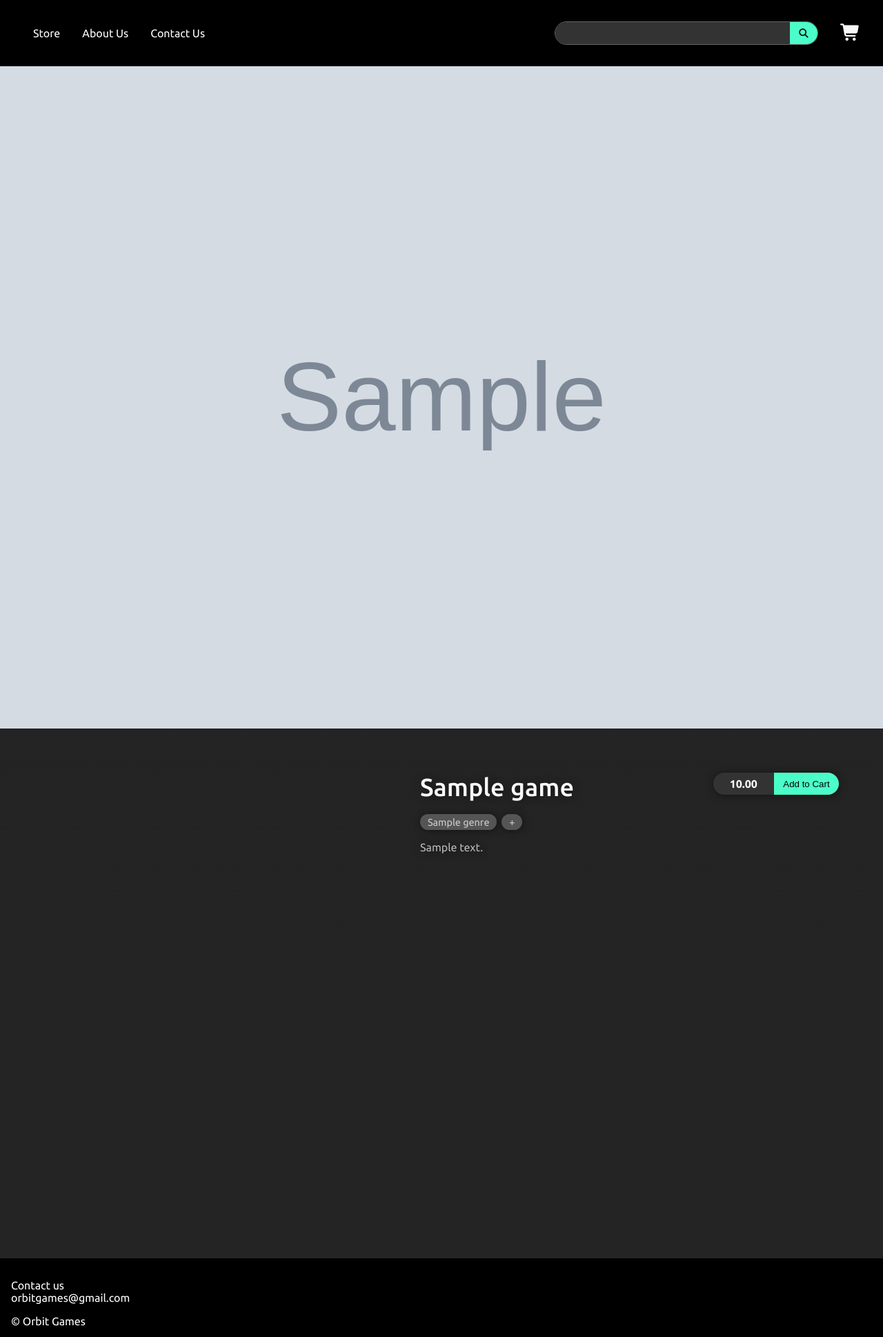
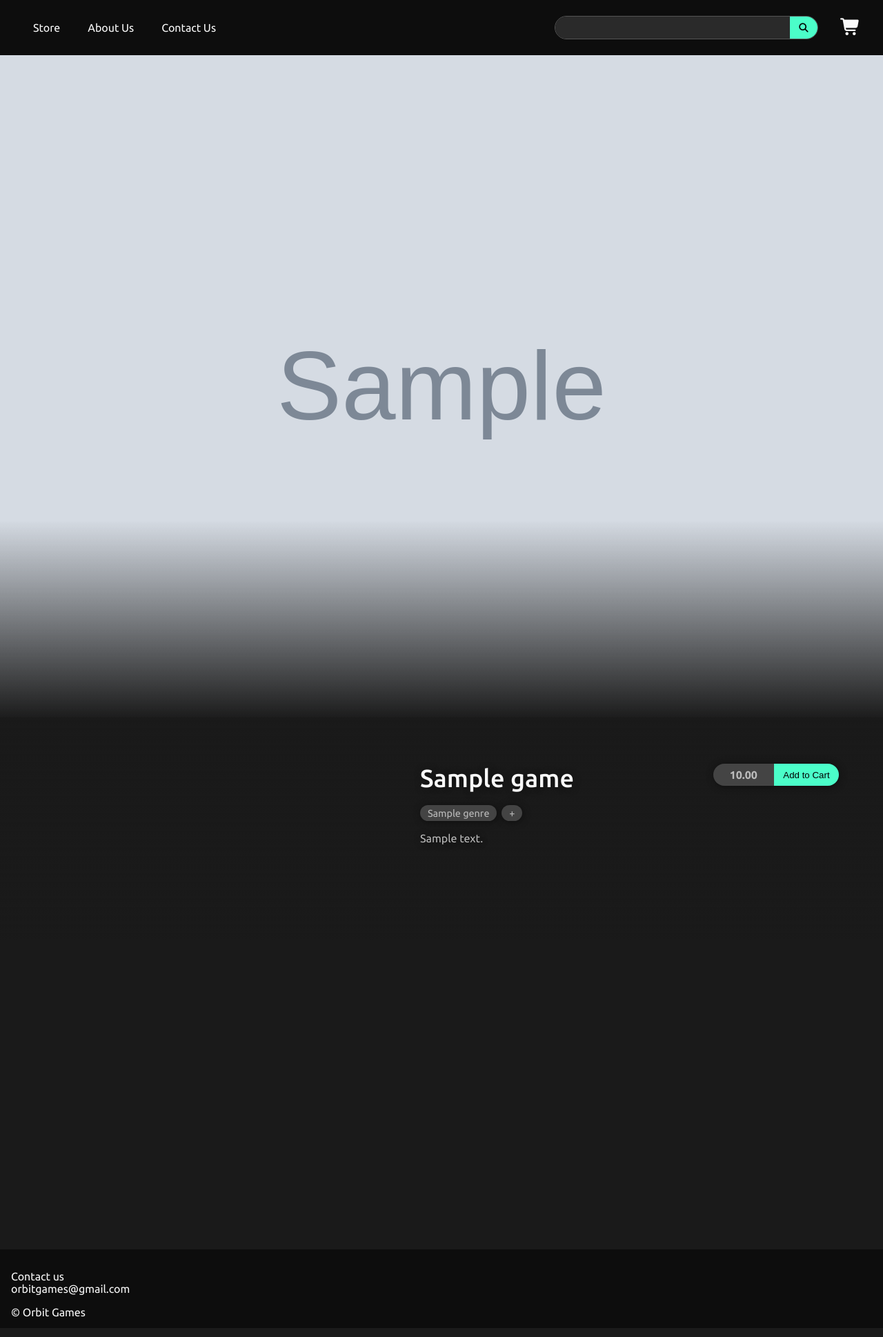
Before and after one commit to rasum13/orbit-games, a FastAPI app: page /game/1 in a window 1280 px wide. Shown: the whole page at 69% size. Run offline with FastAPI, Linux system fonts and the light colour scheme; tables that the repository leaves empty hold one stand-in row (values such as "Sample post"); grey boxes marked "Sample" are stand-in pictures; parts of the project's set-up code (start-up, migrations or seed data) failed here and were passed over.

Commit message:
refactor css code to use variables

```diff
--- a/app/static/css/game.css
+++ b/app/static/css/game.css
@@ -1,48 +1,65 @@
-* {
-    --shadow: 1px 1px 12px #00000077;
-}
-.game-banner{
+.game-banner {
     width: 100dvw;
     position: sticky;
     top: 0;
     z-index: -1;
 }
-.game-title{
+.game-banner img {
+    width: 100dvw;
+    position: sticky;
+    top: 0;
+    z-index: -1;
+}
+
+.game-banner:after {
+    content: "";
+    position: absolute;
+    height: 100%;
+    width: 100%;
+    top: 0;
+    left: 0;
+    background-image: linear-gradient(to bottom, transparent 70%, var(--background));
+}
+
+.container {
+    padding: 4em;
+    display: grid;
+    grid-template-columns: 2fr 1fr;
+    justify-items: end;
+    background-image: linear-gradient(to bottom, transparent 0%, var(--background) 320px);
+}
+
+.game-title {
     margin: 0;
     margin-bottom: 0.5em;
-    color: #f9f9f9;
     font-size: 2.25em;
     font-weight: 500;
     text-shadow: var(--shadow);
 }
-.game-genres{
+
+.game-genres {
     list-style-type: none;
-    color: #cccccc;
+    color: var(--text-color-alt);
     display: flex;
     flex-direction: row;
     padding: 0;
 }
-.genre{
-    background-color: #555555;
+
+.genre {
+    background-color: var(--background-alt-2);
     border-radius: 50px;
     display: inline-block;
     text-align: center;
-    margin-right: 0.5em ;
+    margin-right: 0.5em;
     padding: 0.25em 0.75em;
     font-size: 0.9em;
     font-weight: 300;
     cursor: pointer;
     box-shadow: var(--shadow);
 }
-.container{
-    padding: 4em;
-    display: grid;
-    grid-template-columns: 2fr 1fr;
-    justify-items: end;
-    background-image: linear-gradient(to bottom, #24242400 0%, #242424 320px);
-    background-color: #24242400;
-}
+
 .price-cart-container {
+    color: var(--text-color-alt);
     border-radius: 100px;
     overflow: hidden;
     height: 2em;
@@ -51,23 +68,27 @@
     justify-content: flex-end;
     box-shadow: var(--shadow);
 }
-.price, .add-to-cart {
+
+.price,
+.add-to-cart {
     border: 0;
     padding: 0.5em 1em;
     display: flex;
     align-items: center;
 }
+
 .price {
-    background-color: #333333;
-    color: #f9f9f9;
+    background-color: var(--background-alt-2);
     padding: 0 1.5em !important;
     font-weight: 800;
 }
+
 .add-to-cart {
-    background-color: #4BFEC9;
+    background-color: var(--accent);
     cursor: pointer;
 }
-.description{
-    color: #bbbbbb;
+
+.description {
+    color: var(--text-color-alt);
     text-shadow: var(--shadow);
 }
--- a/app/static/css/style.css
+++ b/app/static/css/style.css
@@ -1,37 +1,57 @@
+* {
+    --shadow: 1px 1px 12px #00000077;
+    --background-darker: #0d0d0d;
+    --background: #1a1a1a;
+    --background-hover: #555555;
+    --background-alt: #2a2a2a;
+    --background-alt-2: #444444;
+    --border: #555555;
+    --text-color: #f9f9f9;
+    --text-color-alt: #bbbbbb;
+    --text-color-alt-2: #999999;
+    --accent: #4bfec9;
+    /* --background: #242424; */
+}
+
 @font-face {
     font-family: Ubuntu;
     src: url("../fonts/Ubuntu/Ubuntu-Regular.ttf") format("truetype");
     font-weight: 400;
 }
+
 @font-face {
     font-family: Ubuntu;
     src: url("../fonts/Ubuntu/Ubuntu-Medium.ttf") format("truetype");
     font-weight: 500;
 }
+
 @font-face {
     font-family: Ubuntu;
     src: url("../fonts/Ubuntu/Ubuntu-Bold.ttf") format("truetype");
     font-weight: 800;
 }
-body{
+
+body {
     margin: 0;
-    background-color: #242424;
-    color: #f9f9f9;
+    background-color: var(--background);
+    color: var(--text-color);
     font-family: Ubuntu;
     min-height: 100vh;
     display: flex;
     flex-direction: column;
 }
+
 .topbar {
     display: flex;
     flex-direction: row;
-    background-color: black;
+    background-color: var(--background-darker);
     justify-content: space-between;
     align-items: center;
-    padding: 8px 2em;
+    padding: 0px 2em;
 }
+
 .searchbar {
-    border: 1px solid #666666;
+    border: 1px solid var(--border);
     border-radius: 100px;
     overflow: hidden;
     height: 2em;
@@ -39,22 +59,26 @@ body{
     align-items: stretch;
     margin-right: 2em;
 }
+
 .searchbar input {
     border: 0;
     padding: 0.5em 1em;
 }
+
 .search-textbox {
-    background-color: #333333;
-    color: #f9f9f9;
+    color: var(--text-color-alt-2);
+    background-color: var(--background-alt);
     padding: 0 1.5em !important;
     width: 300px;
 }
+
 .search-button {
     font-family: 'FontAwesome';
-    background-color: #4BFEC9;
+    background-color: var(--accent);
     cursor: pointer;
 }
-.navbar{
+
+.navbar {
     list-style-type: none;
     margin: 0px;
     display: flex;
@@ -63,31 +87,39 @@ body{
     height: 80px;
     padding: 0;
 }
-.navbar li a{
-    color: white;
+
+.navbar a {
+    padding: 12px 16px;
+    margin-right: 8px;
+    display: flex;
+    align-items: center;
+    color: var(--text-color);
     text-decoration: none;
-    padding: 14px 16px;
     border-radius: 8px;
 }
-.navbar li a:hover{
-    background-color: #242424;
+
+.navbar a:hover {
+    background-color: var(--background-alt);
 }
+
 .navbar-right {
     display: flex;
     align-items: center;
 }
+
 .cart {
-    color: #f9f9f9;
+    color: var(--text-color);
     font-size: 1.5em;
 }
-footer{
+
+footer {
     margin: 0;
     bottom: 0;
-    background-color: black;
+    background-color: var(--background-darker);
     overflow: hidden;
-    color: white;
     padding: 14px 16px;
 }
+
 .container {
     min-height: 80dvh;
 }
--- a/app/templates/base.html
+++ b/app/templates/base.html
@@ -13,11 +13,11 @@
 </head>
 <body>
     <div class="topbar">
-        <ul class="navbar">
-            <li><a href="{{ url_for('store_page') }}">Store</a></li>
-            <li><a href="#">About Us</a></li>
-            <li><a href="#footer">Contact Us</a></li>
-        </ul>
+        <div class="navbar">
+            <a href="{{ url_for('store_page') }}">Store</a>
+            <a href="#">About Us</a>
+            <a href="#footer">Contact Us</a>
+        </div>
         <div class="navbar-right">
             <div class="searchbar">
                 <input class="search-textbox" type="text" />
--- a/app/templates/game.html
+++ b/app/templates/game.html
@@ -3,7 +3,9 @@
     <link rel="stylesheet" href="{{ url_for('static', path='css/game.css') }}">
 {% endblock %}
 {% block content %}
-    <img src="{{ url_for('static', path='images/' ~ game.banner_image) }}" class="game-banner">
+    <div class="game-banner">
+        <img src="{{ url_for('static', path='images/' ~ game.banner_image) }}"/>
+    </div>
     <div class="container">
         <div>
             <h2 class="game-title">{{ game.title }}</h2>
```
Also changed, not shown: app/static/css/store.css (+47 -32 lines).
